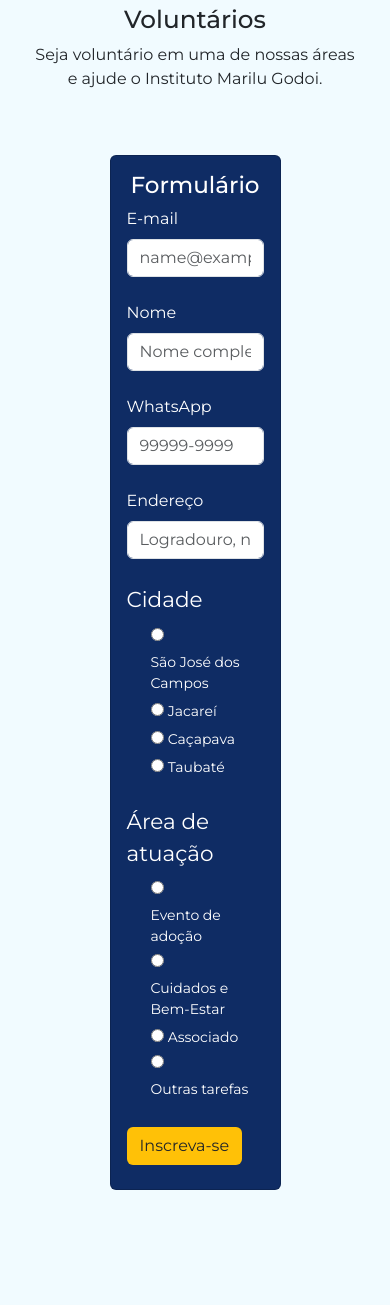
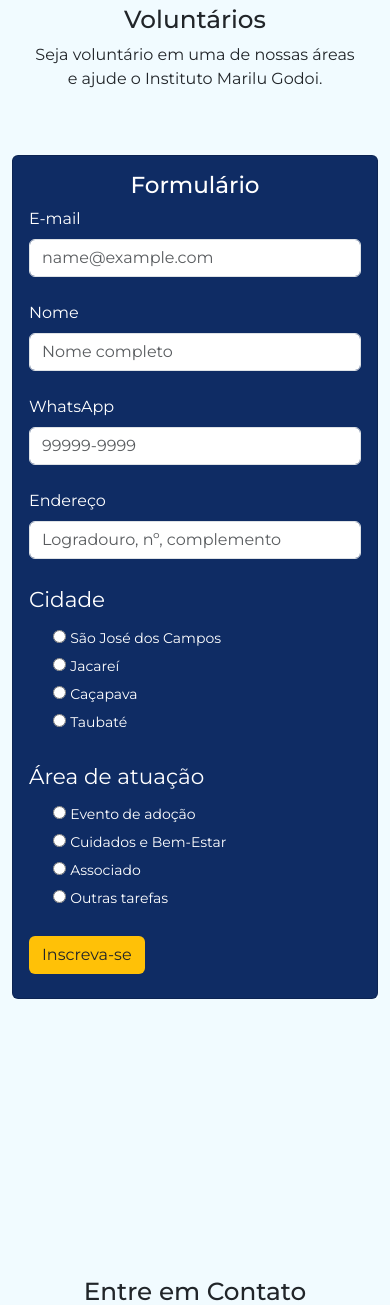
Before and after one commit to sgsilvathais/projeto_integrador1, a Django app: page /voluntarios/ in a window 390 px wide. Shown: the part 95-1400 px from the top of the page. Run offline with Django 5.2, Linux system fonts and the light colour scheme; some libraries are stand-ins or nearby versions.

Commit message:
Layout responsivo voluntarios.html

```diff
--- a/apps/voluntarios/templates/voluntarios/voluntarios.html
+++ b/apps/voluntarios/templates/voluntarios/voluntarios.html
@@ -12,8 +12,8 @@
 				</div>
 			</div>
 		</div>
-		<div class="row">
-			<div class="col-6 offset-3">
+		<div class="row justify-content-center">
+			<div class="col-12 col-md-10 col-lg-6">
 				<div class="card text-white bg-dark-blue pb-2">
 					<div class="card-body">
 						<h3 class="card-title text-center">Formulário</h3>
```
